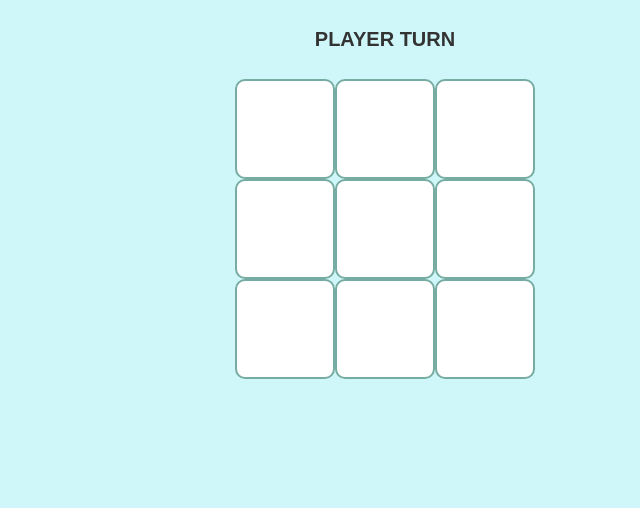
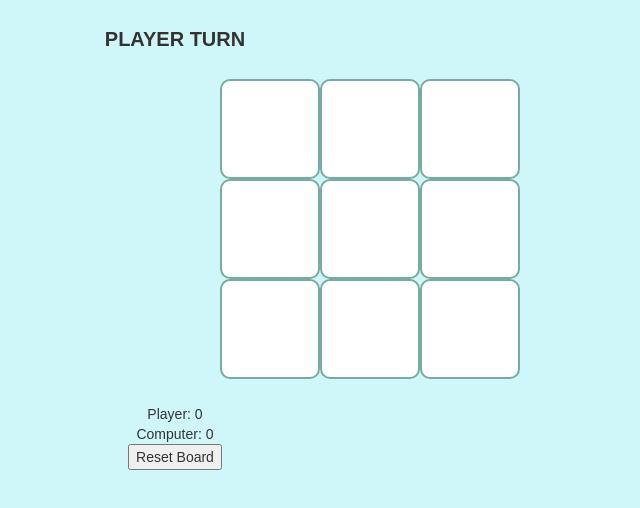
Before and after one commit to owenpercoco/React-Tac-Toe, a React (Create React App) app: page / in a window 1280 px wide. Shown: the top 508 px of the page, without its empty margins (465-1105 px from the left). Built offline with nearby package versions, Linux system fonts and the light colour scheme.

Commit message:
everything essentially in order: still to do is heroku and final stylings

```diff
--- a/src/App.css
+++ b/src/App.css
@@ -56,3 +56,9 @@ body{
 .board-row{
 	height:100px;
 }
+.game-info{
+	padding:25px;
+}
+.game-info span{
+	display:block;
+}
--- a/src/App.js
+++ b/src/App.js
@@ -18,65 +18,22 @@ class Square extends React.Component {
 }
 
 class Board extends React.Component {
-   constructor() {
-    super();
-    this.state = {
-      squares:[['-', '-', '-'],
-			  ['-', '-', '-'],
-			  ['-', '-', '-']
-			],
-	  playerTurn: true,
-    };
-  }
-  handleClick(i, j) {
-    const squares = this.state.squares.slice();
-	if (calculateWinner(squares) || squares[i][j] != '-') {
-      return;
-    }
-    squares[i][j] = this.state.playerTurn ? 'X' : 'O';
-    this.setState({
-      squares: squares,
-      playerTurn: !this.state.playerTurn,
-    });
-  }
+
   renderSquare(i, j) {
     return (
       <Square
-        value={this.state.squares[i][j]}
-        onClick={() => this.handleClick(i, j)}
+        value={this.props.squares[i][j]}
+        onClick={() => this.props.onClick(i, j)}
       />
     );
   }
-  computerMove(){
-	  console.log('in computer method');
-	  for(var i = 0; i < this.state.squares.length; i++) {
-		for(var j = 0; j < this.state.squares[i].length; j++) {
-			if(this.state.squares[i][j] === '-'){
-				this.handleClick(i, j);
-				return
-			}
-	    }
-	  }
-  }
+
   render() {
-	const winner = calculateWinner(this.state.squares, this.state.playerTurn);
-    let status;
-    if (winner) {
-      status = winner;
-    } else {
-      status = (this.state.playerTurn ? 'Player turn' : '...thinking');
-    }
 
-	if(this.state.playerTurn != true){
-		this.computerMove();
-	}
+
     return (
       <div className="container">
-	  <div className="row">
-	    <div className="col-md-12">
-        <div className="status">{status}</div>
-		</div>
-	  </div>
+
 			<div className="board-row">
 			  {this.renderSquare(0, 0)}
 			  {this.renderSquare(0, 1)}
@@ -97,20 +54,96 @@ class Board extends React.Component {
     );
   }
 }
+class Score extends React.Component{
+
+  render(){
+	  return(
+	  <div>
+		  <span>Player: {this.props.playerScore}</span>
+		  <span>Computer:  {this.props.computerScore}</span>
+	  </div>
+	  )
+  }
+}
 
 class Game extends React.Component {
+  constructor() {
+    super();
+    this.state = {
+      squares:[['-', '-', '-'],
+			  ['-', '-', '-'],
+			  ['-', '-', '-']
+			],
+	  playerTurn: true,
+	  playerScore: 0,
+	  computerScore: 0,
+    };
+  }
+  computerMove(){
+	  console.log('in computer method');
 
+	  for(var i = 0; i < this.state.squares.length; i++) {
+		for(var j = 0; j < this.state.squares[i].length; j++) {
+			if(this.state.squares[i][j] === '-'){
+					this.handleClick(i, j);
+				return
+			}
+	    }
+	  }
+  }
+  handleClick(i, j) {
+    const squares = this.state.squares.slice();
+	if (calculateWinner(squares) || squares[i][j] !== '-') {
+      return;
+    }
+    squares[i][j] = this.state.playerTurn ? 'X' : 'O';
+    this.setState({
+      squares: squares,
+      playerTurn: !this.state.playerTurn,
+    });
+  }
+  resetBoard(){
+	  this.setState({
+      squares: [['-', '-', '-'],['-', '-', '-'],['-', '-', '-']]
+    });
+  }
   render() {
+
+	const winner = calculateWinner(this.state.squares, this.state.playerTurn);
+    let status;
+    if (winner) {
+	  this.state.playerTurn ? this.state.computerScore+=1 : this.state.playerScore += 1;
+	  console.log(this.state.playerScore);
+      status = winner;
+
+    } else {
+      status = (this.state.playerTurn ? 'Player turn' : '...thinking');
+    }
+	if(this.state.playerTurn !== true){
+		this.computerMove();
+	}
     return (
+	<div className="row">
       <div className="game">
+	  <div className="row">
+	    <div className="col-md-12">
+        <div className="status">{status}</div>
+		</div>
+	  </div>
         <div className="game-board">
-          <Board />
+          <Board squares={this.state.squares}
+            onClick={(i, j) => this.handleClick(i, j)}
+			/>
         </div>
+	</div>
+	<div className="row">
         <div className="game-info">
-          <div>{/* status */}</div>
-          <ol>{/* TODO */}</ol>
+          <Score playerScore = {this.state.playerScore}
+		         computerScore = {this.state.computerScore}/>
+		  <button onClick={() => this.resetBoard()} >Reset Board </button>
         </div>
       </div>
+	</div>
     );
   }
 }
```
